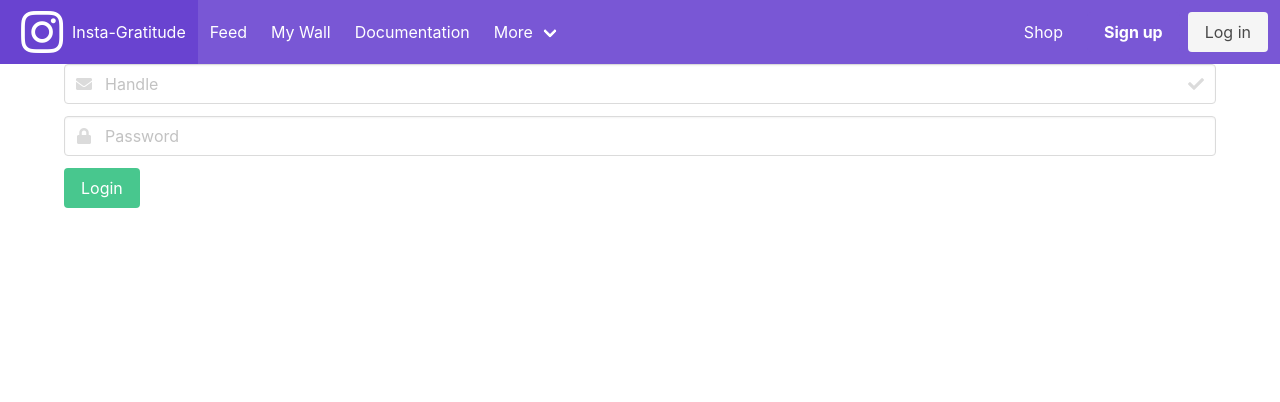
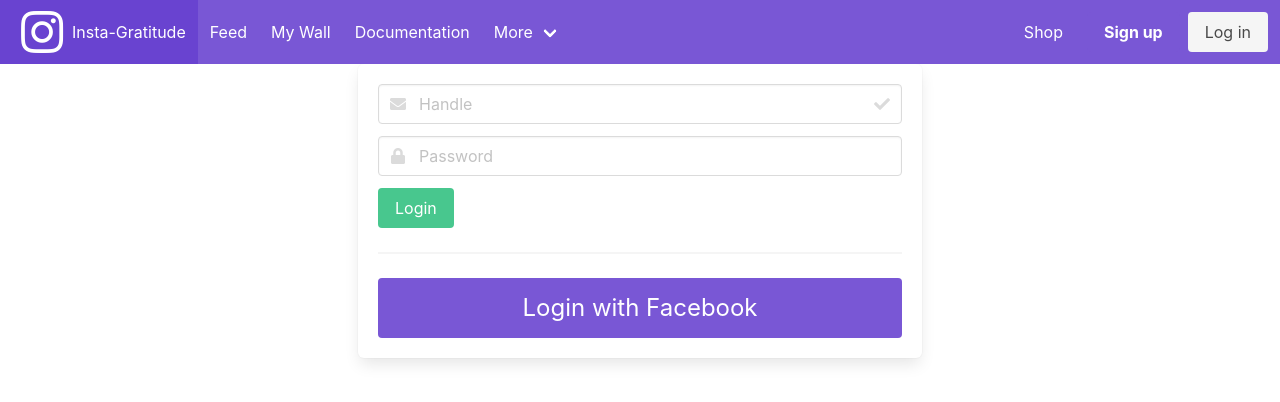
Before and after one commit to JaredFinn/In_Class, a Vue app in the folder client/: page /login in a window 1280 px wide. Shown: the top 402 px of the page. Built offline with nearby package versions, Linux system fonts and the light colour scheme; no server answers.

Commit message:
FB login

```diff
--- a/client/src/components/LoginBadge.vue
+++ b/client/src/components/LoginBadge.vue
@@ -9,10 +9,13 @@
                 Log in
             </a>
         </div>
-        <div v-else>
-            Hello {{ Session.user.firstName}} {{ Session.user.lastName}} {{ Session.user.handle}}
+         <div v-else>
+            <img :src="Session.user.profile" />
+            <b> {{Session.user.firstName}} {{Session.user.lastName}} </b>
+            <br />
+            {{Session.user.handle}}
             (<a @click="logout">
-                logout
+                Log out
             </a>)
         </div>
 
--- a/client/src/views/Login.vue
+++ b/client/src/views/Login.vue
@@ -1,5 +1,8 @@
 <template>
-    <form @submit.prevent="login">
+
+    <div class="columns">
+        <div class="column is-half is-offset-one-quarter">
+            <form @submit.prevent="login" class="box">
                 <div class="field">
                 <p class="control has-icons-left has-icons-right">
                     <input class="input" type="text" placeholder="Handle" v-model="handle">
@@ -26,11 +29,20 @@
                     </button>
                 </p>
                 </div>
+
+                <hr />
+
+                <button @click.prevent="loginFB" class="button is-primary is-fullwidth is-large">
+                    Login with Facebook
+                </button>
             </form>
+
+        </div>
+    </div>
 </template>
 
 <script>
-import { Login } from "../models/Session";
+import Session, { Login } from "../models/Session";
 export default {
     data: ()=>({
         handle: null,
@@ -39,6 +51,25 @@
     methods: {
         login(){
             Login(this.handle, this.password);
+        },
+        loginFB(){
+            /*global FB */
+            FB.login(function(response) {
+                console.log({response})
+                    if (response.status === 'connected') {
+                        FB.api('me?fields=name,email,picture',function(myInfo){
+                            console.log({myInfo})
+                            Session.user = {
+                                firstName: myInfo.name,
+                                handle: myInfo.email,
+                                profile: myInfo.picture.data.url
+                          }
+                        })
+
+                    } else {
+                        // The person is not logged into your webpage or we are unable to tell.
+                    }
+            }, {scope: 'public_profile,email'});
         }
     }
 }
```
Also changed, not shown: 8 other files (tests, documents, lock files or other folders). Lines whose indentation alone changed are shown as unchanged.
